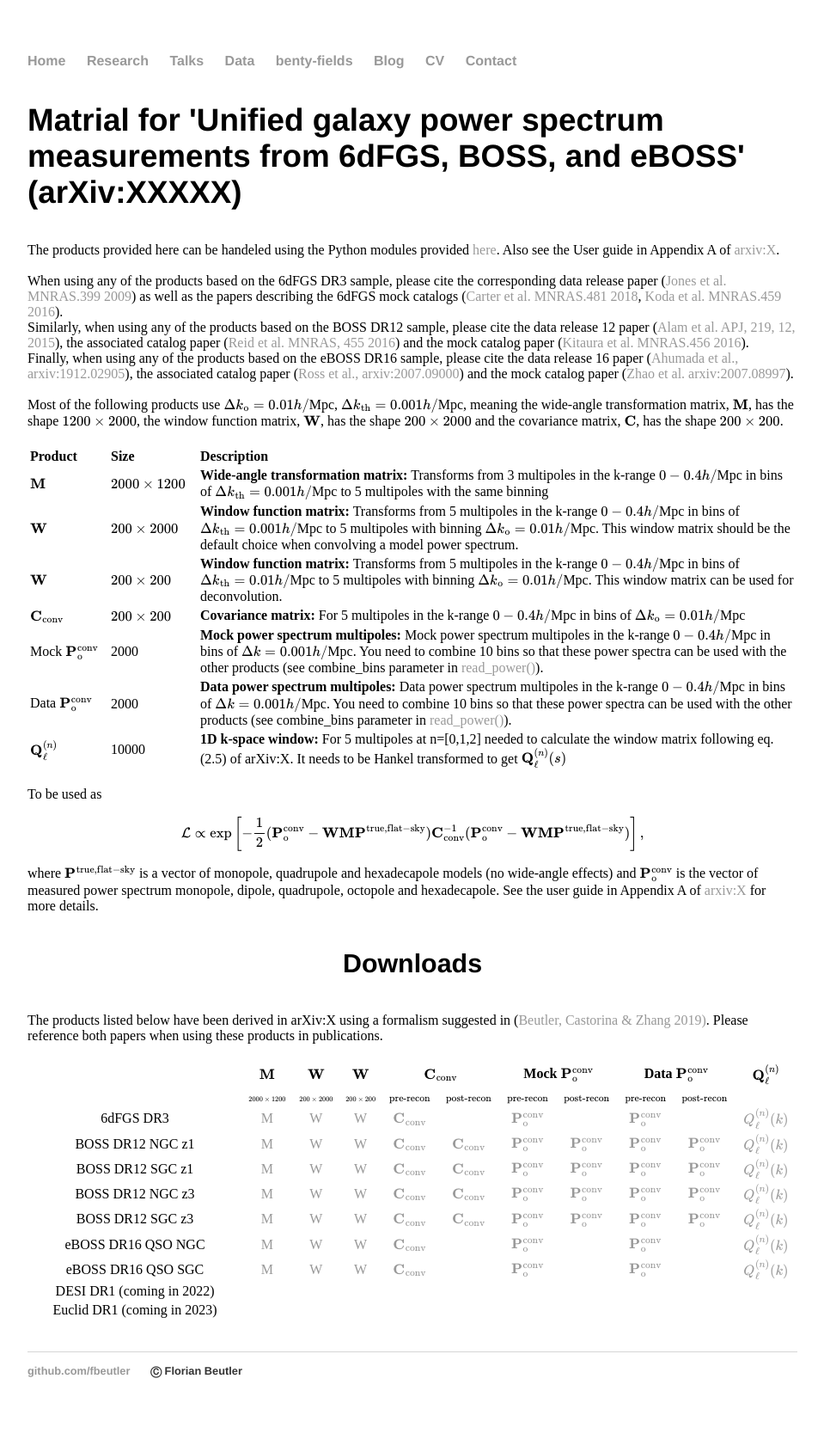
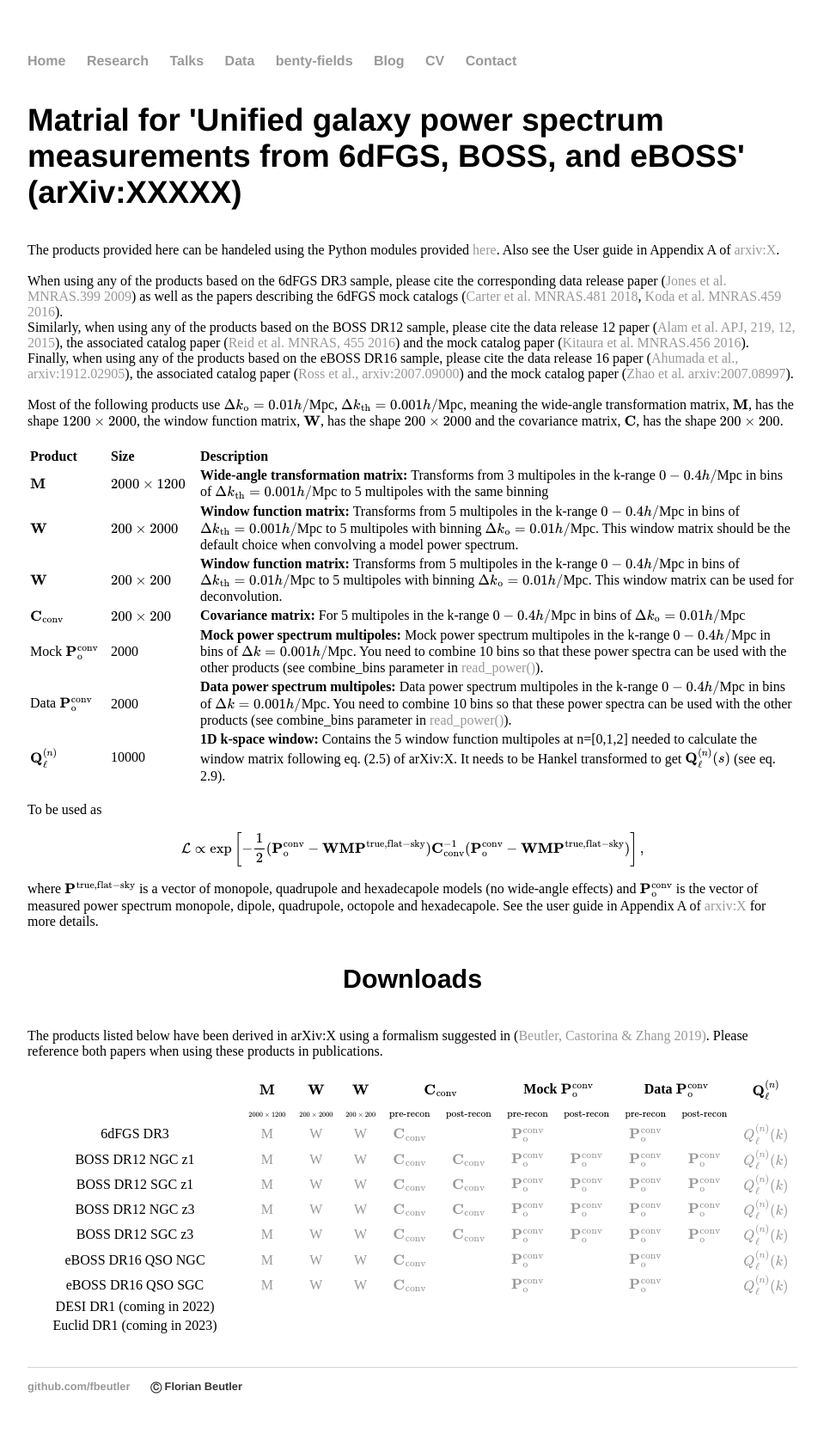
Before and after one commit to fbeutler/fbeutler.github.io, a Jekyll site: the page built from hub/deconv_paper.html, in a window 1280 px wide. Shown: the whole page at 86% size, without its empty margins (160-1119 px from the left). Built offline with Jekyll 4.4.1, drawn with Linux system fonts in a browser that asks for light colours.

Commit message:
Update deconv_paper.html

```diff
--- a/hub/deconv_paper.html
+++ b/hub/deconv_paper.html
@@ -79,8 +79,9 @@ Finally, when using any of the products based on the eBOSS DR16 sample, please c
   <tr style="text-align: left">
     <td>\(\textbf{Q}^{(n)}_{\ell}\)</td>
     <td style="min-width:100px">10000</td>
-    <td><b>1D k-space window:</b> For 5 multipoles at n=[0,1,2] needed to calculate the window matrix following eq. (2.5) of arXiv:X. It needs to be
-	    Hankel transformed to get \(\textbf{Q}^{(n)}_{\ell}(s)\)</td>
+    <td><b>1D k-space window:</b> Contains the 5 window function multipoles at n=[0,1,2] needed to calculate the window matrix following
+	    eq. (2.5) of arXiv:X. It needs to be
+	    Hankel transformed to get \(\textbf{Q}^{(n)}_{\ell}(s)\) (see eq. 2.9).</td>
   </tr>
 </table>
 
```
